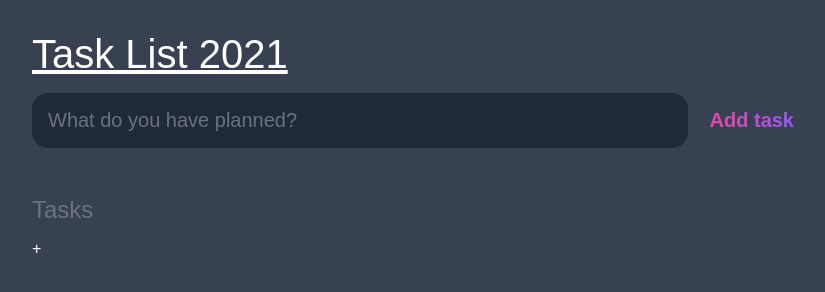
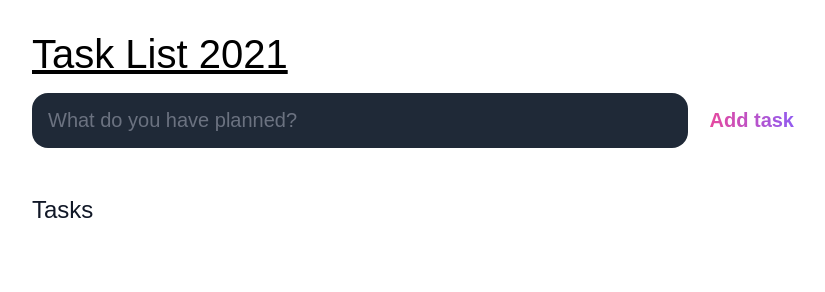
Before and after one commit to Ash2611v/lets-grow-more-task1, a plain HTML site: page index.html in a window 1280 px wide. Shown: the whole page, without its empty margins (224-1049 px from the left). Drawn offline with Linux system fonts and the light colour scheme.

Commit message:
Update main.css

```diff
--- a/main.css
+++ b/main.css
@@ -1,7 +1,7 @@
 :root {
-	--dark: #374151;
+	--dark: #ffffff;
 	--darker: #1F2937;
-	--darkest: #111827;
+	--darkest: #161e2f9d;
 	--grey: #6B7280;
 	--pink: #EC4899;
 	--purple: #8B5CF6;
@@ -32,8 +32,7 @@ header {
 header h1 {
 	font-size: 2.5rem;
 	font-weight: 400;
-	/* color: var(--grey); */
-	color: white;
+	color: rgb(0, 0, 0);
 	text-shadow: 1px #FFF;
 	text-decoration: underline;
 	margin-bottom: 1rem;
@@ -99,7 +98,7 @@ main {
 .task-list h2 {
 	font-size: 1.5rem;
 	font-weight: 300;
-	color: var(--grey);
+	color: #111827;
 	margin-bottom: 1rem;
 }
 
```
